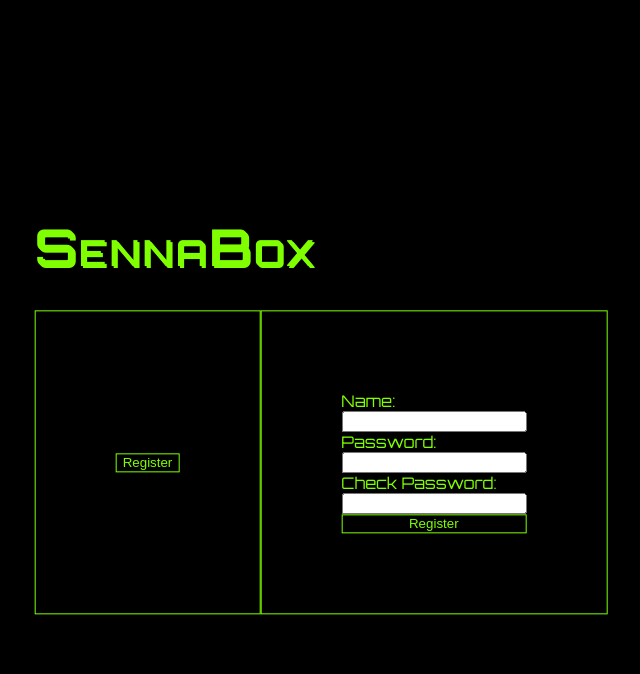
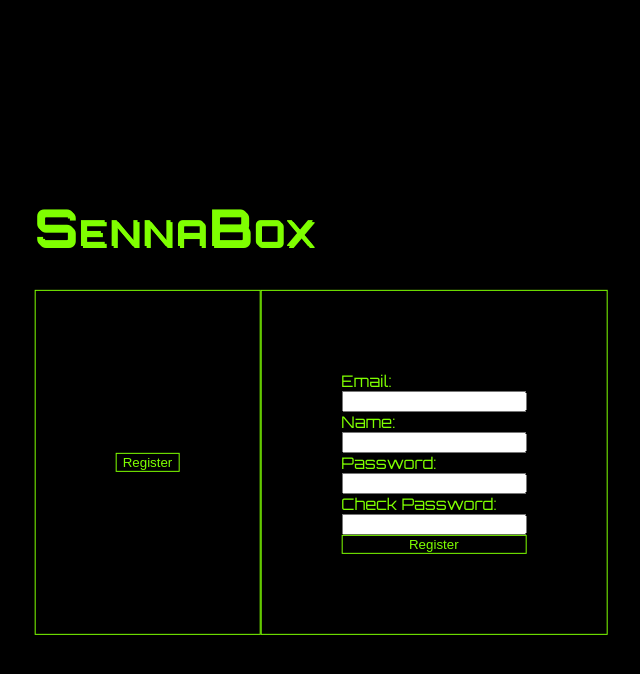
Before and after one commit to jazznerd206/SennaBox, a React app in the folder frontend/: page / in a window 1280 px wide. Both pictures are taken after a click on the button "Sign Up". Shown: the top 674 px of the page, without its empty margins (319-959 px from the left). Built offline with nearby package versions, Linux system fonts and the light colour scheme.

Commit message:
begin api utils

```diff
--- a/frontend/package.json
+++ b/frontend/package.json
@@ -13,6 +13,7 @@
   "author": "",
   "license": "ISC",
   "dependencies": {
+    "axios": "^0.21.1",
     "react": "^17.0.1",
     "react-dom": "^17.0.1"
   },
--- a/frontend/src/components/Login/Login.js
+++ b/frontend/src/components/Login/Login.js
@@ -1,15 +1,28 @@
 import React, { useState } from 'react';
+import API from '../../utils/API';
 import './style.css';
 
 function Login() {
 
     const [ form, setForm ] = useState('login');
+    const [ email, setEmail ] = useState('');
     const [ name, setName ] = useState('');
     const [ password, setPassword ] = useState('');
     const [ checkPassword, setCheckPassword ] = useState('');
 
     const submitRegister = () => {
-        console.log(`submit login for: ${name}, ${password}`)
+        const newUser = {
+            email: email,
+            username: name,
+            password: password
+        }
+        console.log('newUser', newUser)
+        if ( !email || !name || !password) {
+            console.log('must provide email, name and password to register');
+        }
+        API.registerUser(newUser)
+            .then(response => console.log(response.data))
+            .catch(error => console.log(error));
     }
 
     if (form === 'login') {
@@ -47,6 +60,13 @@ function Login() {
                     <button onClick={() => setForm('login')}>Register</button>
                 </div>
                 <div className="login-slide">
+                    <label>Email:</label>
+                    <input
+                        type="text"
+                        value={email}
+                        id="email"
+                        onChange={(e) => setEmail(e.target.value)}
+                    ></input>
                     <label>Name:</label>
                     <input
                         type="text"
--- /dev/null
+++ b/frontend/src/utils/API.js
@@ -0,0 +1,8 @@
+// import axios from 'axios';
+
+export default {
+    registerUser: userObj => {
+        console.log('axios post create user')
+        console.log('userObj', userObj)
+    }
+}
```
Also changed, not shown: frontend/src/utils/ClientSize.js (renamed from frontend/src/hooks/ClientSize.js), 2 other files (tests, documents, lock files or other folders).
